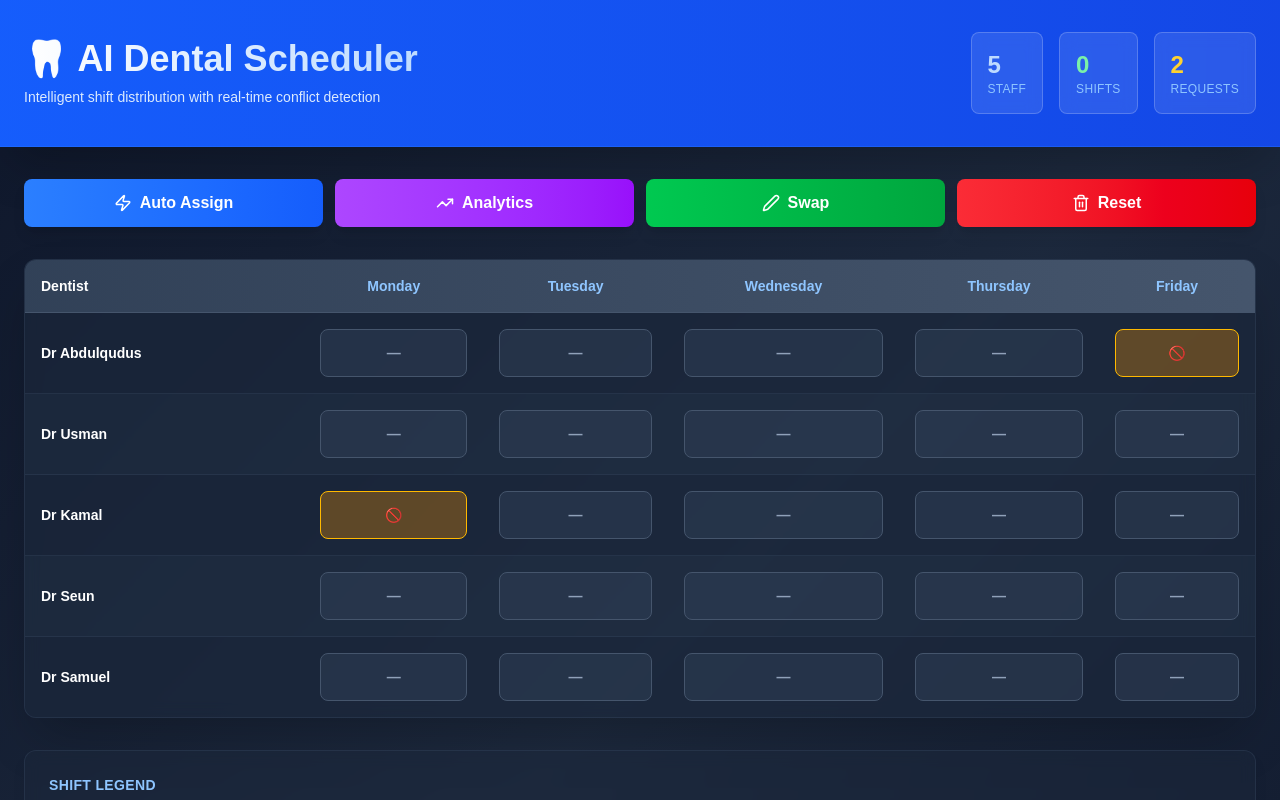
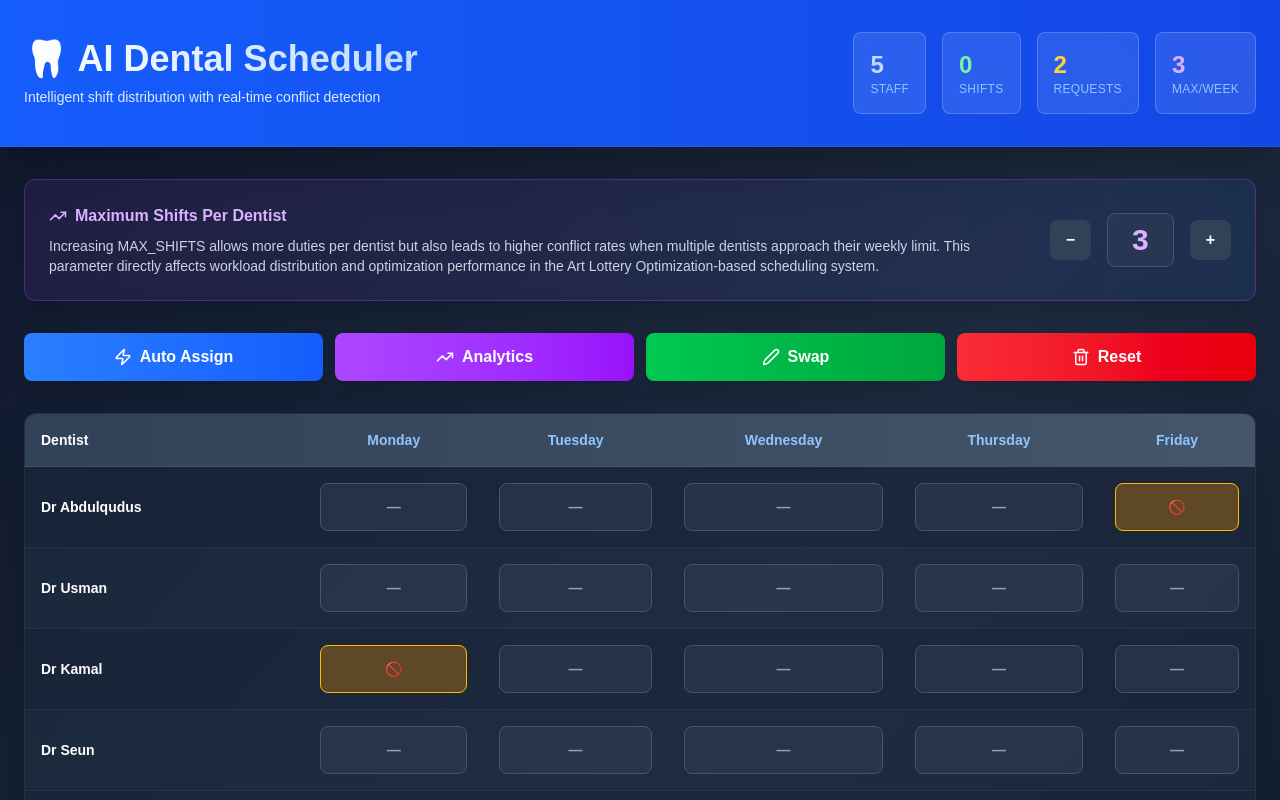
Before and after one commit to primyst/dentist-duty-scheduling-system, a Next.js app in the folder my-app/: page / in a window 1280 px wide. Shown: the top 800 px of the page. Built offline with nearby package versions, Linux system fonts and the light colour scheme.

Commit message:
Update page.tsx

```diff
--- a/my-app/src/app/page.tsx
+++ b/my-app/src/app/page.tsx
@@ -7,7 +7,6 @@ import { AlertCircle, Clock, Users, CheckCircle, Zap, X, Trash2, Edit2, Trending
 const dentists = ["Dr Abdulqudus", "Dr Usman", "Dr Kamal", "Dr Seun", "Dr Samuel"];
 const days = ["Monday", "Tuesday", "Wednesday", "Thursday", "Friday"];
 const shifts = ["Morning", "Afternoon"];
-const MAX_SHIFTS = 3;
 const requestsMap: Record<string, string[]> = { "Dr Abdulqudus": ["Friday"], "Dr Kamal": ["Monday"] };
 
 interface Schedule {
@@ -23,6 +22,7 @@ interface Conflicts {
 }
 
 export default function AdminPanel() {
+  const [maxShifts, setMaxShifts] = useState(3);
   const [schedule, setSchedule] = useState<Schedule>(() =>
     dentists.reduce((acc, d) => ({
       ...acc,
@@ -50,7 +50,7 @@ export default function AdminPanel() {
     days.forEach(day => {
       shifts.forEach(shift => {
         const available = dentists.filter(
-          d => shiftCounts[d] < MAX_SHIFTS && !requestsMap[d]?.includes(day)
+          d => shiftCounts[d] < maxShifts && !requestsMap[d]?.includes(day)
         );
 
         if (!available.length) {
@@ -151,12 +151,47 @@ export default function AdminPanel() {
                 <p className="text-2xl font-bold text-amber-300">{Object.keys(requestsMap).length}</p>
                 <p className="text-xs text-blue-300 uppercase tracking-wide">Requests</p>
               </div>
+              <div className="bg-white/10 backdrop-blur rounded-lg p-4 border border-white/20">
+                <p className="text-2xl font-bold text-purple-300">{maxShifts}</p>
+                <p className="text-xs text-blue-300 uppercase tracking-wide">Max/Week</p>
+              </div>
             </div>
           </div>
         </div>
       </header>
 
       <div className="max-w-7xl mx-auto px-6 py-8">
+        {/* MAX_SHIFTS Control */}
+        <div className="bg-gradient-to-r from-purple-500/10 to-blue-500/10 border border-purple-500/30 rounded-xl p-6 mb-8 backdrop-blur shadow-lg">
+          <div className="flex flex-col md:flex-row items-start md:items-center justify-between gap-4">
+            <div>
+              <h3 className="font-semibold text-purple-300 mb-2 flex items-center gap-2">
+                <TrendingUp size={18} /> Maximum Shifts Per Dentist
+              </h3>
+              <p className="text-sm text-slate-300">
+                Increasing MAX_SHIFTS allows more duties per dentist but also leads to higher conflict rates when multiple dentists approach their weekly limit. This parameter directly affects workload distribution and optimization performance in the Art Lottery Optimization-based scheduling system.
+              </p>
+            </div>
+            <div className="flex items-center gap-4">
+              <button
+                onClick={() => setMaxShifts(Math.max(1, maxShifts - 1))}
+                className="bg-slate-700 hover:bg-slate-600 text-white px-4 py-2 rounded-lg font-semibold transition"
+              >
+                −
+              </button>
+              <div className="bg-slate-700/50 border border-slate-600 rounded-lg px-6 py-2 min-w-[4rem] text-center">
+                <p className="text-3xl font-bold text-purple-300">{maxShifts}</p>
+              </div>
+              <button
+                onClick={() => setMaxShifts(maxShifts + 1)}
+                className="bg-slate-700 hover:bg-slate-600 text-white px-4 py-2 rounded-lg font-semibold transition"
+              >
+                +
+              </button>
+            </div>
+          </div>
+        </div>
+
         {/* Action Buttons */}
         <div className="grid grid-cols-2 md:grid-cols-4 gap-3 mb-8">
           <button
```
